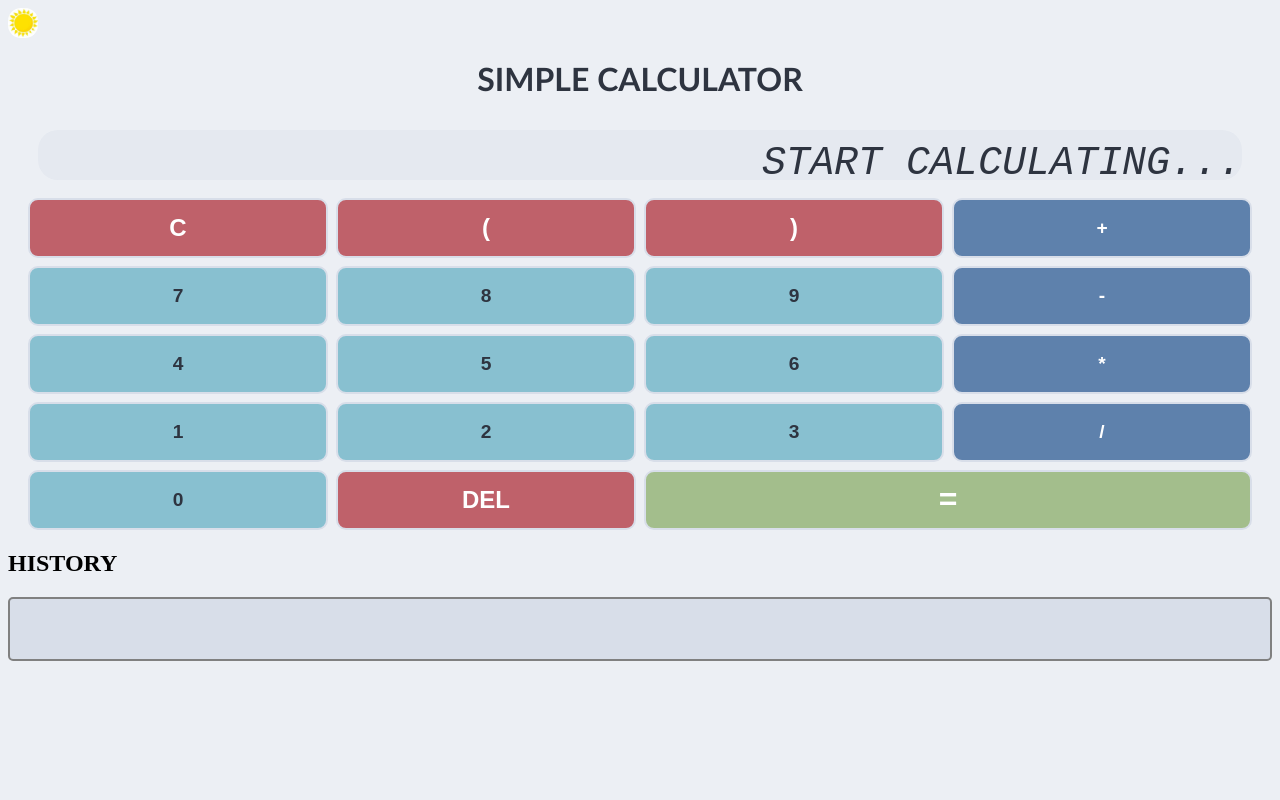
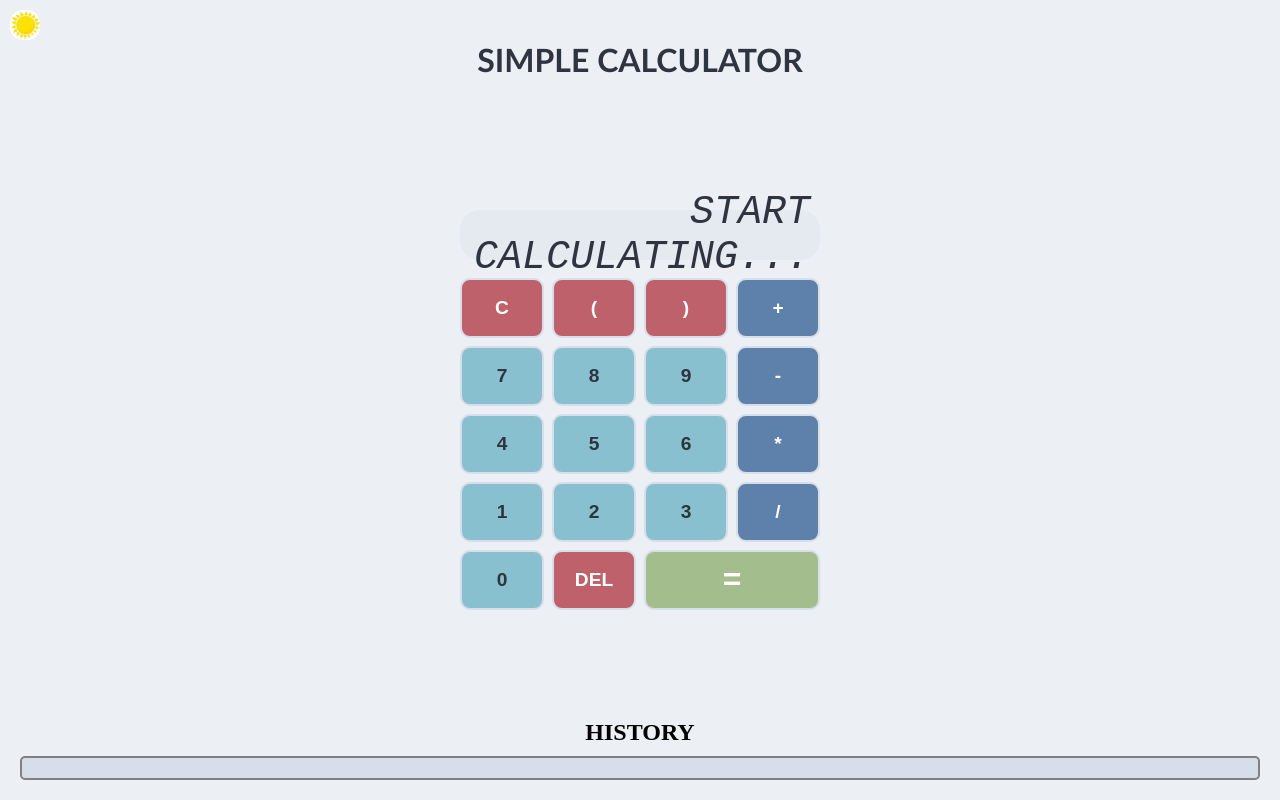
Before and after one commit to Devabisheik/calculator, a plain HTML site: page index.html in a window 1280 px wide. Drawn offline with Linux system fonts and the light colour scheme.

Commit message:
Update claci.css

```diff
--- a/claci.css
+++ b/claci.css
@@ -1,3 +1,4 @@
+/* Theme toggle button */
 .themechanger {
     background-color: #5E81AC;
     height: 30px;
@@ -5,89 +6,123 @@
     border-radius: 13px;
     background-image: url("sun.jpeg");
     background-size: cover;
+    position: fixed;
+    top: 10px;
+    left: 10px;
+    z-index: 100;
 }
 
+/* Heading Animation */
 h1 {
     text-align: center;
     animation-name: heading;
     animation-iteration-count: infinite;
     animation-duration: 5s;
-    font-size:xx-large;
+    font-size: xx-large;
     font-weight: bolder;
-    font-family:'Gill Sans', 'Gill Sans MT', Calibri, 'Trebuchet MS', sans-serif;
+    font-family: 'Gill Sans', 'Gill Sans MT', Calibri, 'Trebuchet MS', sans-serif;
+    margin-top: 40px;
 }
 
 @keyframes heading {
-    0% {
-        color: #2E3440;
-    }
-    25% {
-        color: #BF616A;
-    }
-    50% {
-        color: #5E81AC;
-    }
-    75% {
-        color: #A3BE8C;
-    }
-    100% {
-        color: #88C0D0;
-    }
+    0% { color: #2E3440; }
+    25% { color: #BF616A; }
+    50% { color: #5E81AC; }
+    75% { color: #A3BE8C; }
+    100% { color: #88C0D0; }
 }
 
+/* Dark mode styles */
 .darkmode {
     color: #ECEFF4;
-    .themechanger {
+    background-color: #2E3440;
+}
+.darkmode .themechanger {
     background-image: url("moon.jpeg");
     background-size: contain;
 }
-    .outerbox {
+.darkmode .outerbox {
     background-color: #2E3440;
 }
-    background-color: #2E3440;
-    .box {
+.darkmode .box, .darkmode .special, .darkmode .operator {
     border: 2px solid #D8DEE9;
     color: #ECEFF4;
 }
+.darkmode .result {
+    background-color: #4C566A;
+    color: #ECEFF4;
+}
+.darkmode #para {
+    background-color: #4C566A;
+    color: #ECEFF4;
 }
 
+/* Main layout setup */
+body {
+    display: flex;
+    flex-direction: column;
+    min-height: 100vh;
+    margin: 0;
+    background-color: #ECEFF4;
+    transition: all 0.4s ease;
+}
+
+/* Calculator wrapper */
 .outerbox {
     background-color: #ECEFF4;
     color: #2E3440;
     display: grid;
     grid-template-columns: repeat(4, 1fr);
     gap: 8px;
-    margin: 20px;
+    max-width: 400px;
+    margin: auto;
+    padding: 20px;
+    border-radius: 15px;
+    width: 90%;
+    box-sizing: border-box;
 }
 
-.box {
-    background-color: #88C0D0;
-    border-radius: 10px;
-    border: 2px solid #D8DEE9;
-    text-align: center;
-    height: 60px;
-    font-weight: bold;
-    font-size: larger;
-    color: #2E3440;
-}
-
+/* Display screen */
 .result {
     height: 50px;
     background-color: #E5E9F0;
-    grid-column-start: 1;
-    grid-column-end: 5;
+    grid-column: 1 / 5;
     font-size: xxx-large;
     font-weight: bolder;
     text-align: end;
     color: #2E3440;
-    margin: 10px 10px 10px;
+    margin: 10px 0;
+    padding-right: 10px;
     border-radius: 20px;
+    display: flex;
+    align-items: center;
+    justify-content: flex-end;
 }
 
+/* Buttons styling */
+.box, .special, .operator {
+    height: 60px;
+    border-radius: 10px;
+    border: 2px solid #D8DEE9;
+    font-weight: bold;
+    font-size: larger;
+    text-align: center;
+    color: #2E3440;
+}
+.box {
+    background-color: #88C0D0;
+}
+.special {
+    background-color: #BF616A;
+    color: white;
+}
+.operator {
+    background-color: #5E81AC;
+    color: white;
+}
 .boxequal {
     background-color: #A3BE8C;
     border-radius: 10px;
-    text-align: center;
     grid-column: 3 / 5;
     font-weight: bolder;
     font-size: xx-large;
@@ -95,60 +130,60 @@ h1 {
     color: white;
 }
 
-.box:hover {
-    background-color: #81A1C1;
+/* Hover effects */
+.box:hover, .operator:hover {
     transform: scale(1.05);
     transition: 0.2s;
 }
-
+.box:hover {
+    background-color: #81A1C1;
+}
+.operator:hover {
+    background-color: #81A1C1;
+}
+.special:hover {
+    background-color: #D08770;
+}
 .boxequal:hover {
     background-color: #8FBC8F;
 }
 
-.special {
-    background-color: #BF616A;
-    border-radius: 10px;
-    border: 2px solid #D8DEE9;
+/* History section */
+h2 {
     text-align: center;
-    height: 60px;
+    margin: 10px 0 0;
+}
+#para {
+    max-height: 100px;
+    overflow-y: auto;
+    margin: 10px 20px 20px;
+    padding: 10px;
+    font-size: large;
     font-weight: bolder;
-    font-size: x-large;
-    color: white;
+    border: 2px double grey;
+    border-radius: 5px;
+    background-color: #D8DEE9;
+    color: #2E3440;
 }
 
-.special:hover {
-    background-color: #D08770;
+/* Responsive tweaks */
+@media (max-width: 500px) {
+    .outerbox {
+        grid-template-columns: repeat(4, 1fr);
+        width: 95%;
+        padding: 15px;
     }
 
-.operator {
-    background-color: #5E81AC;
-    border-radius: 10px;
-    border: 2px solid #D8DEE9;
-    text-align: center;
-    height: 60px;
-    font-weight: bold;
-    font-size: larger;
-    color: white;
+    .box, .special, .operator, .boxequal {
+        font-size: medium;
+        height: 50px;
     }
 
-.operator:hover {
-    background-color: #81A1C1;
-    transform: scale(1.05);
-    transition: 0.2s;
+    .result {
+        font-size: x-large;
     }
 
-body {
-    transition: all 0.4s ease;
-    background-color: #ECEFF4;
+    h1 {
+        font-size: large;
     }
-
-#para {
-    height: 60px;
-    color: #2E3440;
-    font-size: large;
-    font-weight: bolder;
-    overflow-y: scroll;
-    border: 2px double grey;
-    border-radius:5px;
-    background-color: #D8DEE9;
 }
```
Lines whose indentation alone changed are shown as unchanged.
